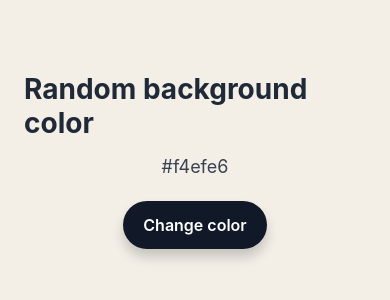
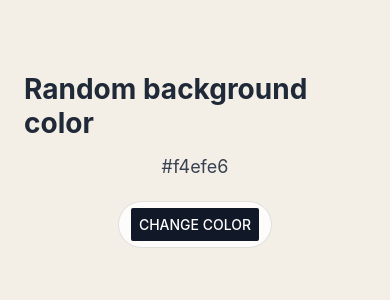
Before and after one commit to tomvh-spacet/expo-app, a React Native app: screen / in a window 390 px wide. Shown: the part 262-562 px from the top of the page. Built offline with nearby package versions, Linux system fonts and the light colour scheme.

Commit message:
change in random function ad use of button compontent

```diff
--- a/App.js
+++ b/App.js
@@ -1,15 +1,18 @@
 import { StatusBar } from 'expo-status-bar';
-import { Pressable, StyleSheet, Text, View } from 'react-native';
+import { Button, StyleSheet, Text, View } from 'react-native';
 import { useState } from 'react';
 
 const initialColor = '#f4efe6';
 
 function getRandomColor() {
-  const color = Math.floor(Math.random() * 0xffffff)
-    .toString(16)
-    .padStart(6, '0');
+  const letters = '0123456789ABCDEF';
+  let color = '#';
 
-  return `#${color}`;
+  for (let i = 0; i < 6; i += 1) {
+    color += letters[Math.floor(Math.random() * 16)];
+  }
+
+  return color;
 }
 
 export default function App() {
@@ -20,15 +23,13 @@ export default function App() {
       <Text style={styles.title}>Random background color</Text>
       <Text style={styles.colorValue}>{backgroundColor}</Text>
 
-      <Pressable
-        onPress={() => setBackgroundColor(getRandomColor())}
-        style={({ pressed }) => [
-          styles.button,
-          pressed && styles.buttonPressed,
-        ]}
-      >
-        <Text style={styles.buttonText}>Change color</Text>
-      </Pressable>
+      <View style={styles.buttonWrapper}>
+        <Button
+          title="Change color"
+          onPress={() => setBackgroundColor(getRandomColor())}
+          color="#111827"
+        />
+      </View>
 
       <StatusBar style="auto" />
     </View>
@@ -52,25 +53,13 @@ const styles = StyleSheet.create({
     fontSize: 18,
     color: '#374151',
   },
-  button: {
+  buttonWrapper: {
     marginTop: 8,
-    backgroundColor: '#111827',
-    paddingHorizontal: 20,
-    paddingVertical: 14,
+    backgroundColor: 'rgba(255, 255, 255, 0.78)',
     borderRadius: 999,
-    shadowColor: '#111827',
-    shadowOffset: { width: 0, height: 8 },
-    shadowOpacity: 0.2,
-    shadowRadius: 12,
-    elevation: 4,
-  },
-  buttonPressed: {
-    opacity: 0.85,
-    transform: [{ scale: 0.97 }],
-  },
-  buttonText: {
-    color: '#ffffff',
-    fontSize: 16,
-    fontWeight: '600',
+    paddingHorizontal: 12,
+    paddingVertical: 6,
+    borderWidth: 1,
+    borderColor: 'rgba(17, 24, 39, 0.12)',
   },
 });
```
